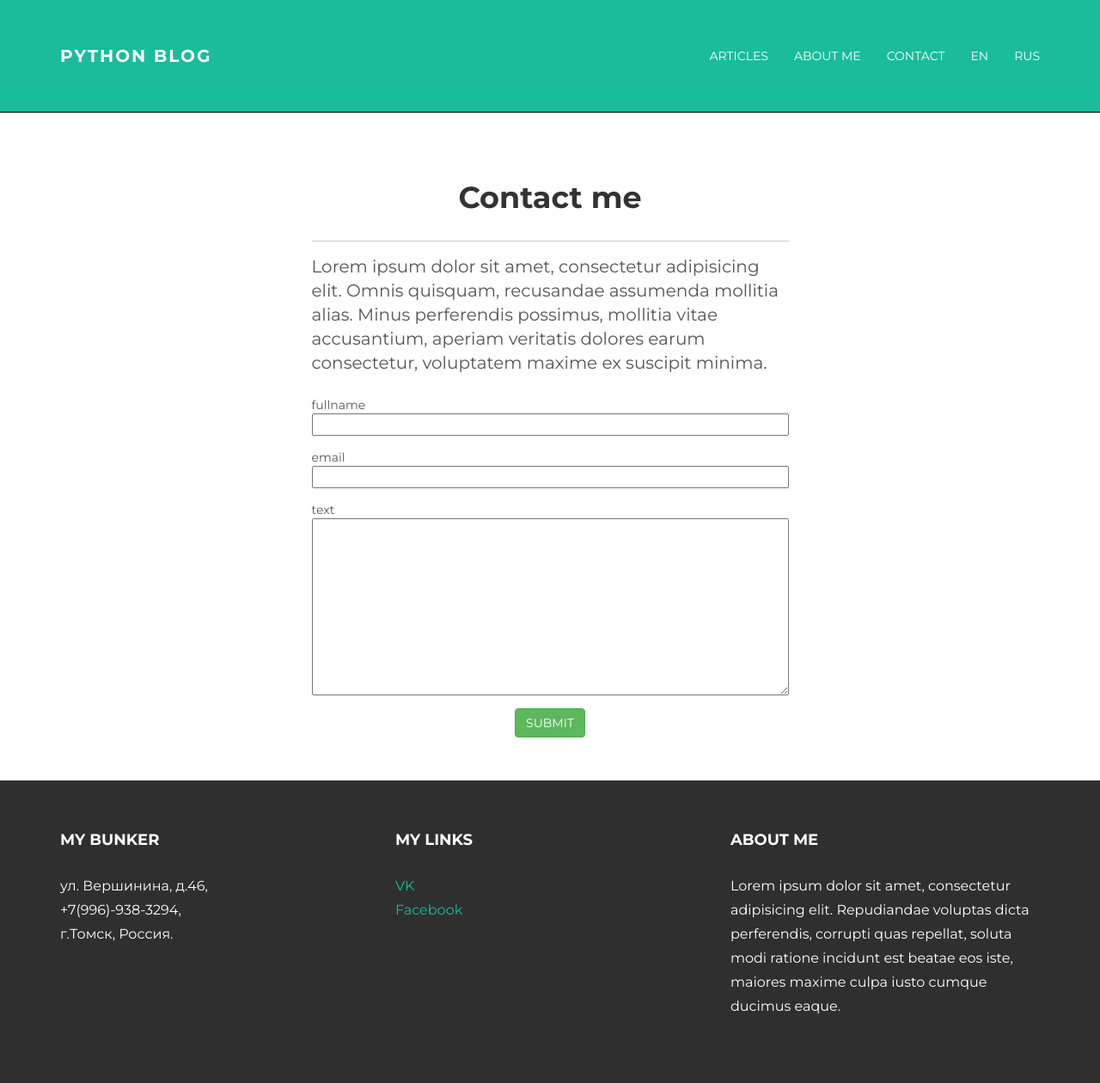
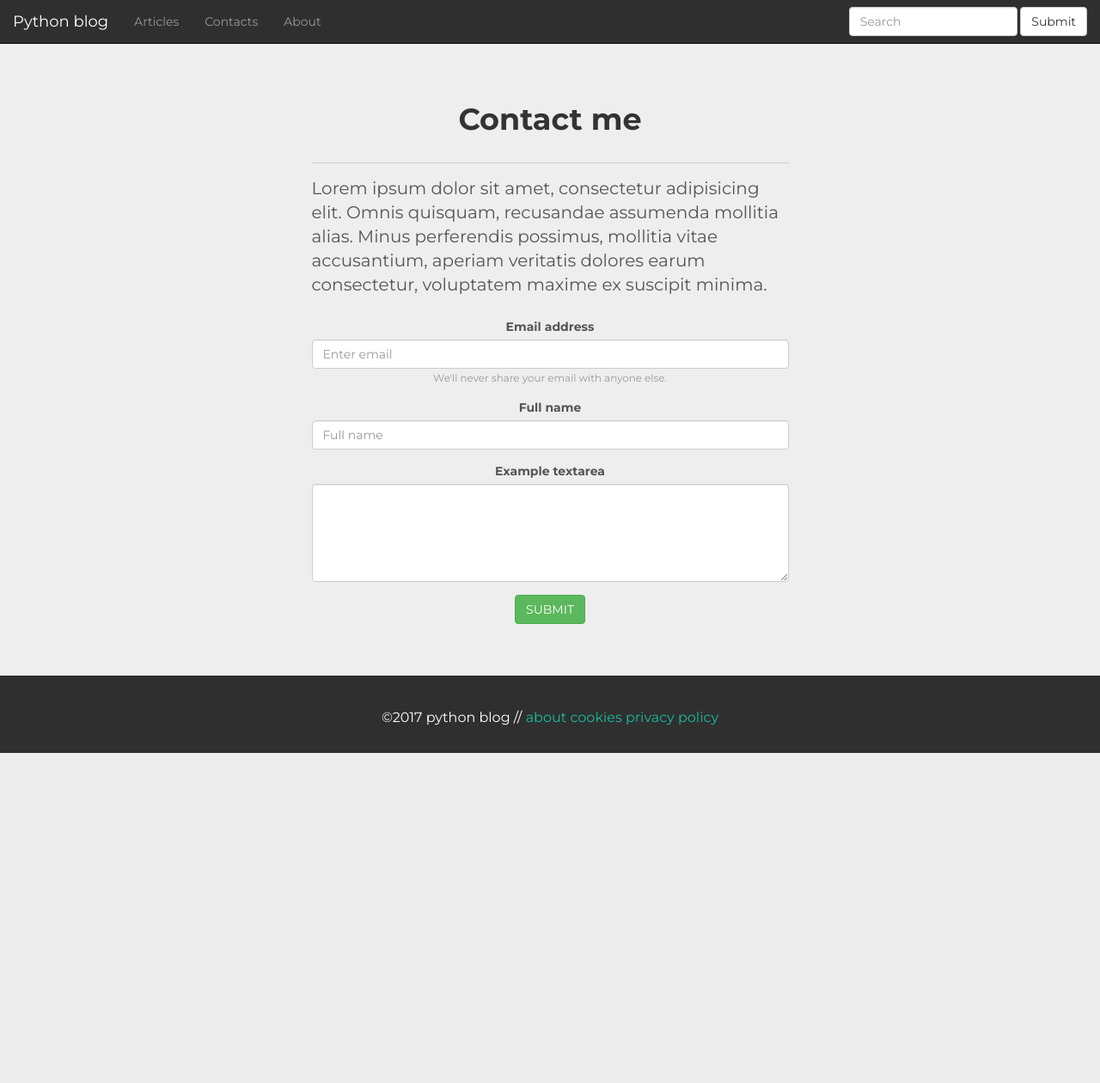
Before and after one commit to smbkzt/my_blog, a Django app: page /contact/ in a window 1280 px wide. Shown: the whole page at 86% size. After the commit the page ends 876 px from the top, so only its background shows below. Run offline with Django 3.2, Linux system fonts and the light colour scheme; some libraries are stand-ins or nearby versions.

Commit message:
article search engine, contact page, some ccs fix

```diff
--- a/blog/urls.py
+++ b/blog/urls.py
@@ -3,6 +3,7 @@ from . import views
 
 app_name = 'blog'
 urlpatterns = [
-    url(r'^$', views.index, name="index"),
+    url(r'^$', views.index, name="articles"),
+    url(r'^search/$', views.search, name="search"),
     url(r'^(?P<slug>[\w\-]+)/$', views.detail, name="detailed_view")
 ]
--- a/contact/views.py
+++ b/contact/views.py
@@ -1,26 +1,16 @@
 from django.shortcuts import render
 from django.contrib import messages
-from contact.forms import ContactForm
 from .models import Contact
 
 
 def contact_page(request):
     if request.method == "GET":
-        form = ContactForm()
-        context = {
-            'form': form
-        }
-        return render(request, 'blog/contact.html', context)
+        return render(request, 'blog/contact.html')
     else:
-        form = ContactForm(request.POST)
-        if form.is_valid():
-            email = request.POST['email']
-            fullname = request.POST['fullname']
-            text_field = request.POST['text']
-            contact_data_form = Contact(
-                fullname=fullname, email=email, text=text_field)
-            contact_data_form.save()
-            messages.success(
-                request, "Thank you! Your feedback has been sent.")
-
+        contact_data = Contact(
+            fullname=request.POST['fullname'],
+            email=request.POST['email'],
+            text=request.POST['text'])
+        contact_data.save()
+        messages.success(request, "Thank you! Your feedback has been sent.")
         return render(request, 'blog/contact.html')
--- a/my_blog/urls.py
+++ b/my_blog/urls.py
@@ -8,5 +8,5 @@ urlpatterns = [
     url(r'^admin/', admin.site.urls),
     url(r'^contact/', contact_views.contact_page, name="contacts"),
     url(r'^about/', views.about_page, name="about"),
-    url(r'^blog/', include('blog.urls')),
+    url(r'^articles/', include('blog.urls')),
 ]
--- a/static/css/main.css
+++ b/static/css/main.css
@@ -1,17 +1,22 @@
 @import url(http://fonts.googleapis.com/css?family=Montserrat:400,700);
 
+html {
+    position: relative;
+    min-height: 100%;
+}
+
 body {
-  	background-color: #ffffff;
-  	font-family: 'Montserrat', sans-serif;
+    background-color: #eeeeee;
+    font-family: 'Montserrat', sans-serif;
     font-weight: 400;
     font-size: 14px;
     color: #555;
 
     -webkit-font-smoothing: antialiased;
     -webkit-overflow-scrolling: touch;
+    margin-bottom: 100px !important;
 }
 
-/* Titles */
 h1, h2, h3, h4, h5, h6 {
 	font-family: 'Montserrat', sans-serif;
     font-weight: 700;
@@ -24,7 +29,6 @@ h1 {
 	margin-bottom: 30px;
 }
 
-/* Paragraph & Typographic */
 p {
     line-height: 28px;
     margin-bottom: 25px;
@@ -35,7 +39,6 @@ p {
     text-align: center;
 }
 
-/* Links */
 a {
     color: #1abc9c;
     word-wrap: break-word;
@@ -63,7 +66,7 @@ a:after {
     transition: color 0.1s ease-in, background 0.1s ease-in;
 }
 
-hr{
+.content hr {
     display: block;
     height: 1px;
     border: 0;
@@ -72,115 +75,37 @@ hr{
     padding: 0;
 }
 
-
-.navbar {
-	text-transform: uppercase;
-	margin-bottom: 0px;
+.article-error {
+    text-align: center;
 }
 
-.navbar-inverse {
-	padding-bottom: 40px;
-	padding-top: 40px;
-}
-
-.navbar-inverse {
-	background-color: #1abc9c;
-	border-color: black;
-}
-
-.navbar-inverse .navbar-nav > li > a {
-	color: white;
-}
-
-.navbar-inverse .navbar-nav > li > a:hover {
-	color: #222222;
-}
-
-.navbar-brand {
-	font-weight: 700;
-	font-size: 20px;
-	letter-spacing: 2px;
-}
-
-.navbar-inverse .navbar-brand {
-	color: white;
-}
-
-.navbar-inverse .navbar-toggle {
-	border-color: transparent;
-}
-
-.progress-bar-theme {
-  background-color: #1abc9c;
-}
-
-
-/* Helpers */
 .mt {
-	margin-top: 40px;
-	margin-bottom: 0px;
+    margin-top: 80px;
+    margin-bottom: 0px;
 }
 
 .pt {
-	padding-top: 10px;
-	padding-bottom: 50px;
+    padding-top: 10px;
+    padding-bottom: 50px;
 }
 
-
-/* +++++ WRAP SECTIONS +++++ */
-#footer {
-	background-color: #2f2f2f;
-	padding-top: 50px;
-	padding-bottom: 50px;
+.nav.navbar-right{
+    padding: 0 15px;
+}
+.navbar.navbar-inverse {
+    background-color: #2f2f2f
 }
 
-#footer p {
-	color: white;
+.footer {
+    color: white;
+    position: absolute;
+    bottom: 0;
+    width: 100%;
+    height: 90px;
+    background-color: #2f2f2f;
+    padding-top: 35px;
 }
 
-#footer h4 {
-	color: white;
-	text-transform: uppercase;
-	padding-bottom: 20px;
-}
-
-
-/* Blog Date*/
-bd {
-	font-size: 12px;
-	text-transform: uppercase;
-	color: #d2d2d2;
-	font-weight: 700;
-}
-
-/* Blog Author*/
-ba {
-	font-size: 12px;
-	text-transform: uppercase;
-}
-
-/* Blog Quote */
-.bq {
-	font-size: 22px;
-	padding-top: 30px;
-}
-
-/* Blog Tags */
-bt {
-	font-size: 15px;
-}
-
-
-/* glyphicon Configuration */
-
-.glyphicon {
-	font-size: 40px;
-	color: #1abc9c;
-}
-
-.content{
-    min-height: 450px;
-}
 .content a{
     text-align: left;
 }
@@ -193,8 +118,7 @@ bt {
     margin-bottom: 30px;
 }
 
-.content .detailed p{
-    text-align: left;
+.content.detailed-content p{
 }
 
 .contact-fields input {
--- a/templates/blog/base.html
+++ b/templates/blog/base.html
@@ -29,55 +29,52 @@
   </head>
 
   <body>
-	<nav>
-		  <!-- Static navbar -->
-	    <div class="navbar navbar-inverse navbar-static-top" id="nav">
-	      <div class="container">
+    <nav class="navbar navbar-inverse navbar-fixed-top">
+      <div class="container-fluid">
+        <!-- Brand and toggle get grouped for better mobile display -->
         <div class="navbar-header">
-	          <a class="navbar-brand" href="{% url 'welcome page'%}">Python Blog</a>
+            <button type="button" class="navbar-toggle collapsed" data-toggle="collapse" data-target="#bs-example-navbar-collapse-1" aria-expanded="false">
+                <span class="sr-only">Toggle navigation</span>
+                <span class="icon-bar"></span>
+                <span class="icon-bar"></span>
+                <span class="icon-bar"></span>
+            </button>
+          <a class="navbar-brand" href="{%url 'welcome page'%}">Python blog</a>
         </div>
-	        <div class="navbar-collapse collapse">
+
+        <!-- Collect the nav links, forms, and other content for toggling -->
+        <div class="collapse navbar-collapse" id="bs-example-navbar-collapse-1">
+          <ul class="nav navbar-nav">
+            <li><a href="{%url 'blog:articles'%}">Articles</a></li>
+            <li><a href="{%url 'contacts'%}">Contacts</a></li>
+            <li><a href="{%url 'about'%}">About</a></li>
+          </ul>
+
           <ul class="nav navbar-nav navbar-right">
-	            <li><a href="{% url 'blog:index'%}">Articles</a></li>
-	            <li><a href="{% url 'about'%}">About Me</a></li>
-	            <li><a href="{% url 'contacts'%}">Contact</a></li>
-	            <li><a href="">EN</a></li><li><a href="">RUS</a></li>
+              <form class="navbar-form navbar-left" method="POST" action="{% url 'blog:search' %}">
+                {% csrf_token %}
+                <div class="form-group">
+                  <input required type="text" class="form-control" placeholder="Search" name="search-articles">
+                </div>
+                <button type="submit" class="btn btn-default">Submit</button>
+              </form>
           </ul>
-	        </div><!--/.nav-collapse -->
-	      </div>
-	    </div>
-		<!-- +++++ Projects Section +++++ -->
+        </div><!-- /.navbar-collapse -->
+      </div><!-- /.container-fluid -->
     </nav>
 
     {% block content %}
     {% endblock %}
 
-	<!-- +++++ Footer Section +++++ -->
-	<div id="footer">
+	<footer class="footer">
 		<div class="container">
-			<div class="row">
-				<div class="col-lg-4">
-					<h4>My Bunker</h4>
-					<p>ул. Вершинина, д.46,<br/>
-						+7(996)-938-3294, <br/>
-						г.Томск, Россия.</p>
-				</div><!-- /col-lg-4 -->
-
-				<div class="col-lg-4">
-					<h4>My Links</h4>
-					<p>
-						<a href="#">VK</a><br/>
-						<a href="#">Facebook</a>
-					</p>
-				</div><!-- /col-lg-4 -->
-
-				<div class="col-lg-4">
-					<h4>About me</h4>
-					<p>Lorem ipsum dolor sit amet, consectetur adipisicing elit. Repudiandae voluptas dicta perferendis, corrupti quas repellat, soluta modi ratione incidunt est beatae eos iste, maiores maxime culpa iusto cumque ducimus eaque.</p>
+			<div class="row centered">
+        <div class="col-md-12">
+            <p>©2017 python blog // <a href="{%url 'about'%}">about</a> <a href="#">cookies</a> <a href="#">privacy policy</a></p>
         </div><!-- /col-lg-4 -->
 			</div>
 		</div>
-	</div>
+	</footer>
     <script src="{% static 'js/bootstrap.min.js'%}"></script>
   </body>
 </html>
--- a/templates/blog/contact.html
+++ b/templates/blog/contact.html
@@ -9,29 +9,33 @@
             <div class="col-lg-3">
             </div>
             <div class="col-lg-6">
-
 				<div class="content contact">
 					{% if messages %}
 				        <ul class="messages">
 				            {% for message in messages %}
-				                <h2>{{ message }}</h2>
+				                <p>{{ message }}</p>
 				            {% endfor %}
 				        </ul>
 					{%else%}
 						<h1>Contact me</h1>
 						<hr>
 						<p>Lorem ipsum dolor sit amet, consectetur adipisicing elit. Omnis quisquam, recusandae assumenda mollitia alias. Minus perferendis possimus, mollitia vitae accusantium, aperiam veritatis dolores earum consectetur, voluptatem maxime ex suscipit minima.</p>
-						<form method="post" action={% url 'contacts'%}>
+						<form method="post" action="{% url 'contacts'%}">
 							{% csrf_token %}
+							<div class="form-group">
+							    <label for="email">Email address</label>
+							    <input type="email" class="form-control" name="email" id="email" aria-describedby="emailHelp" placeholder="Enter email">
+							    <small id="emailHelp" class="form-text text-muted">We'll never share your email with anyone else.</small>
+						  	</div>
+						  	<div class="form-group">
+							    <label for="fullname">Full name</label>
+							    <input type="fullname" class="form-control" name="fullname" id="fullname" placeholder="Full name">
+						  	</div>
+						  	<div class="form-group">
+							    <label for="text">Example textarea</label>
+							    <textarea class="form-control" name="text" id="text" rows="5"></textarea>
+						  	</div>
 							<div class="contact-fields">
-							    {% for field in form.visible_fields %}
-							    	{{ field.errors }}
-							    	{{ field.help_text }}
-							    	<div class="form-group">
-								    	<div>{{field.name}}</div>
-								    	<div>{{field}}</div>
-							  		</div>
-							    {% endfor %}
 							</div>
 						  <button type="submit" class="btn btn-success">SUBMIT</button>
 						</form>
--- a/templates/blog/detail.html
+++ b/templates/blog/detail.html
@@ -9,8 +9,7 @@
         <div class="col-lg-2">
         </div>
         <div class="col-lg-8">
-            <div class="content">
-                <div class="detailed">
+            <div class="content detailed-content">
                     {% if post %}
                         <h1>{{post.title}}</h1>
                         <p>{{post.preview}}</p>
@@ -18,8 +17,9 @@
                     {%else %}
                         <p>Some error occurred!</p>
                     {%endif%}
-                </div>
             </div>
+        </div>
+        <div class="col-lg-2">
         </div>
     </div>
 </div>
--- a/templates/blog/welcome_page.html
+++ b/templates/blog/welcome_page.html
@@ -4,12 +4,12 @@
 {% endblock %}
 
 {% block content %}
-    <div class="container pt">
+    <div class="container">
         <div class="row mt centered">
             <div class="col-lg-2">
             </div>
             <div class="col-lg-8">
-                <div class="content">
+                <div class="content main-page">
                     <img src="/static/img/user.png" alt="Stanley">
                     <h1>Lorem ipsum dolor sit amet.</h1>
                     <p>Lorem ipsum dolor sit amet, consectetur adipisicing elit. Animi eius voluptate, dolorem laboriosam tempora reprehenderit nobis nisi explicabo voluptates ipsa repellat voluptatum, blanditiis dignissimos veritatis nemo ratione quam a ipsam saepe. Molestias, quasi quia in officiis accusamus quisquam ipsam, similique, temporibus ratione porro tempora quod nostrum illum. Suscipit, ut, officiis.</p>
```
Also changed, not shown: blog/views.py (+45 -19 lines), templates/blog/articles.html (added, +43 -0 lines), templates/blog/index.html (deleted, +0 -46 lines), db.sqlite3, 1 other file. Lines whose indentation alone changed are shown as unchanged.
